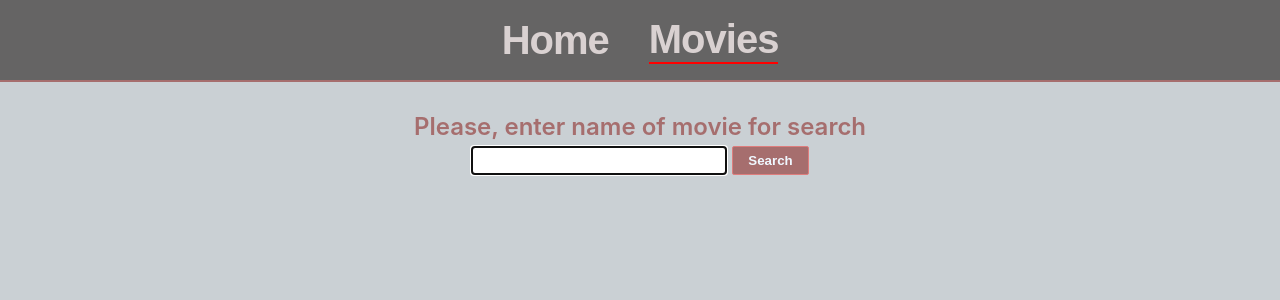
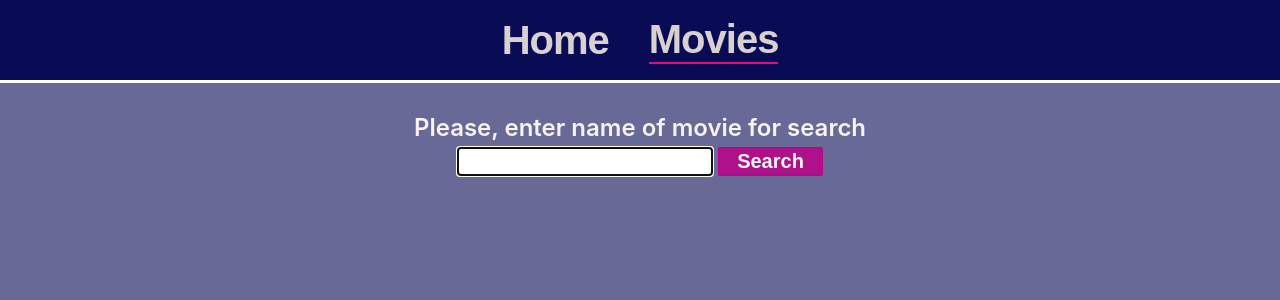
Before and after one commit to AlinaPrysiazhniuk/HW5_V2, a React (Create React App) app: page /movies in a window 1280 px wide. Shown: the top 300 px of the page. Built offline with nearby package versions, Linux system fonts and the light colour scheme.

Commit message:
fixed styles

```diff
--- a/src/components/SearchBar/SearchBar.module.css
+++ b/src/components/SearchBar/SearchBar.module.css
@@ -17,19 +17,20 @@
 }
 
 .search_button {
-  background-color: rgb(166, 110, 110);
-  border: 1px solid rgb(222, 125, 125);
+  background-color: rgb(174, 17, 138);
+  border: 1px solid rgb(182, 5, 144);
   border-radius: 2px;
-  padding-left: 15px;
-  padding-right: 15px;
+  padding-left: 18px;
+  padding-right: 18px;
   color: aliceblue;
   font-weight: 600;
+  font-size: 20px;
 }
 
 .title {
   text-align: center;
   padding-bottom: 5px;
-  color: rgb(166, 110, 110);
+  color: rgb(248, 242, 242);
   font-weight: 600;
   font-size: 24px;
 }
--- a/src/components/SharedLayout/SharedLayout.module.css
+++ b/src/components/SharedLayout/SharedLayout.module.css
@@ -4,11 +4,11 @@
   margin: 0 auto;
   display: flex;
   align-items: center;
-  background-color: rgb(101, 100, 100);
+  background-color: rgb(10, 11, 85);
   justify-content: center;
   min-height: 80px;
   gap: 40px;
-  border-bottom: 2px solid rgb(166, 110, 110);
+  border-bottom: 3px solid rgb(255, 255, 255);
 }
 
 .link_header {
@@ -22,7 +22,7 @@
 }
 
 .link_header:hover {
-  color: rgb(229, 38, 38);
+  color: rgb(195, 34, 131);
   transform: scale(1.3);
 }
 
@@ -34,5 +34,5 @@
   font-weight: 700;
   letter-spacing: -1px;
   transition-duration: 2000ms;
-  border-bottom: 2px solid red;
+  border-bottom: 2px solid rgb(227, 14, 117);
 }
--- a/src/index.css
+++ b/src/index.css
@@ -8,7 +8,7 @@ body {
   -webkit-font-smoothing: antialiased;
   -moz-osx-font-smoothing: grayscale;
   margin: 0 auto;
-  background-color: rgb(202, 208, 212);
+  background-color: rgba(10, 11, 85, 0.611);
 }
 
 code {
--- a/src/pages/Home/Home.module.css
+++ b/src/pages/Home/Home.module.css
@@ -17,6 +17,7 @@
   line-height: 1.15;
   text-transform: uppercase;
   text-align: center;
+  color: aliceblue;
 }
 
 .list {
--- a/src/pages/MovieDetails/MovieDaetails.module.css
+++ b/src/pages/MovieDetails/MovieDaetails.module.css
@@ -13,14 +13,14 @@
   display: flex;
   gap: 30px;
   padding-bottom: 40px;
-  border-bottom: 2px solid rgb(166, 110, 110);
+  border-bottom: 2px solid rgb(245, 241, 241);
 }
 
 .container_additional {
   padding: 20px 0;
   margin: 0 auto;
 
-  border-bottom: 2px solid rgb(166, 110, 110);
+  border-bottom: 2px solid rgb(245, 241, 241);
 }
 
 .img {
@@ -79,5 +79,5 @@
   text-decoration: none;
   font-size: 20px;
   font-weight: 600;
-  color: rgb(183, 71, 71);
+  color: rgb(83, 79, 79);
 }
```
